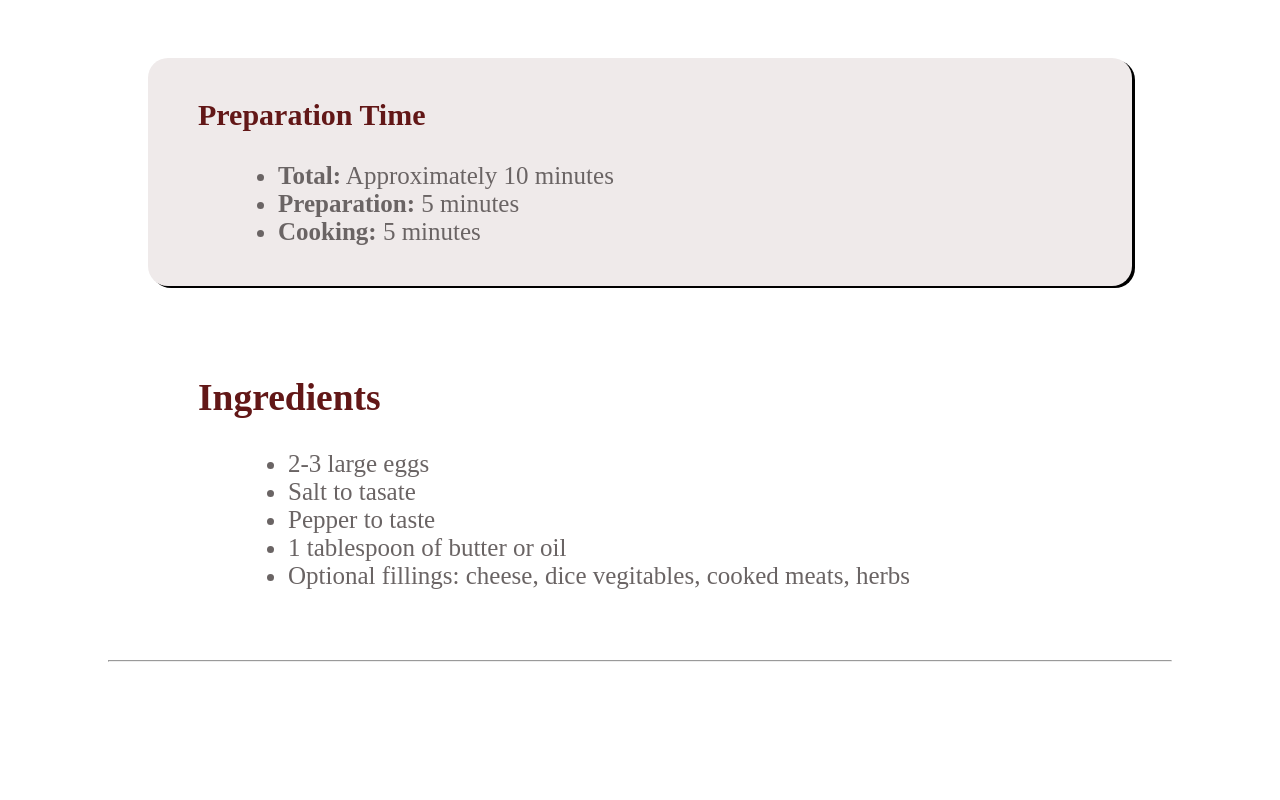
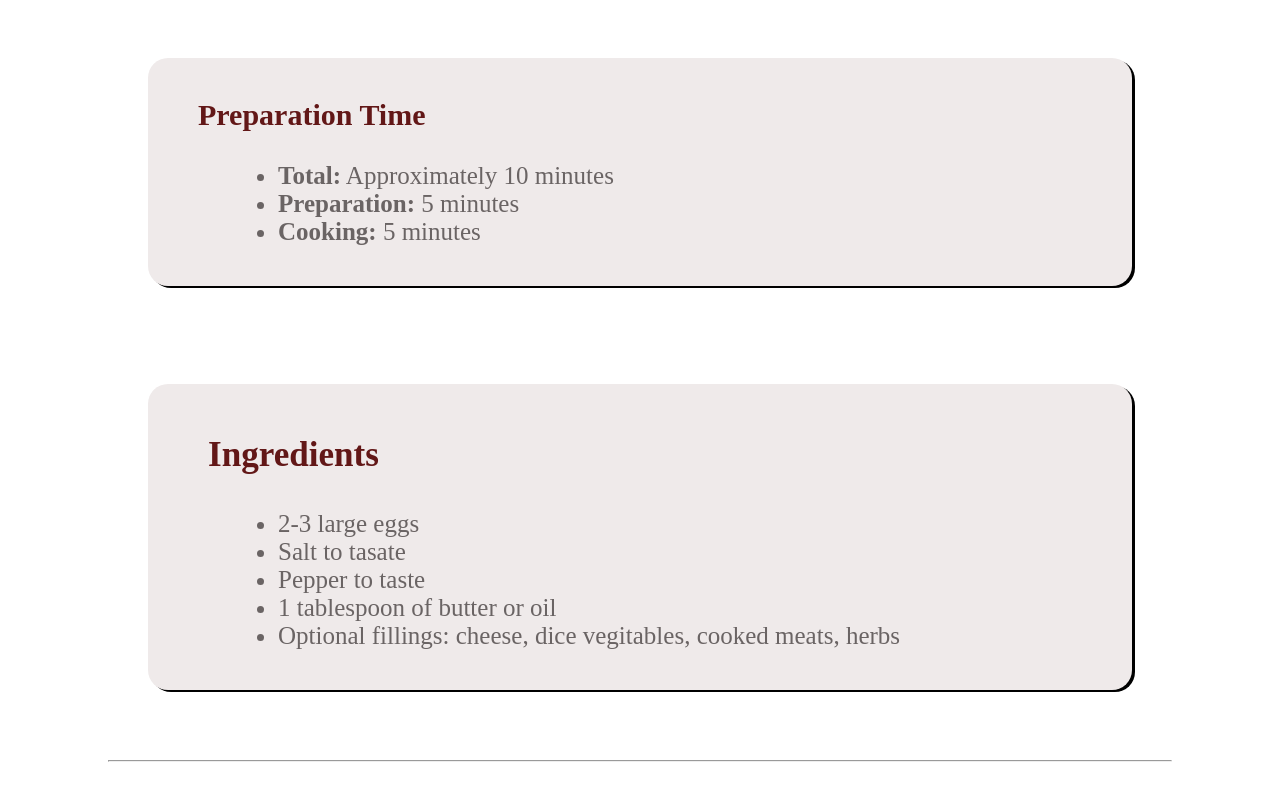
Before and after one commit to Xubaear/Recipe, a plain HTML site: page index.html in a window 1280 px wide. Shown: the part 1133-1933 px from the top of the page. Before the commit the page ends 1909 px from the top, so only its background shows below. Drawn offline with Linux system fonts and the light colour scheme.

Commit message:
some changes

```diff
--- a/index.html
+++ b/index.html
@@ -36,21 +36,23 @@
 </div>
 <br>
 
-<div>
-    <div class="things"><h2>Ingredients</h2></div>
+<div style="background-color: rgb(239, 234, 234); border-radius: 20px; margin: 40px 140px; box-shadow: 3px  2px  ;">
+    <div class="things"><h3>Ingredients</h3></div>
 
     <div>
         <ul>
-            <li>2-3 large eggs</li>
-            <li>Salt to tasate</li>
-            <li>Pepper to taste</li>
-            <li>1 tablespoon of butter or oil</li>
-            <li>Optional fillings: cheese, dice vegitables, cooked meats, herbs</li>
+            <li style="margin-left: 90px; font-size: 25px;  color: rgb(106, 100, 100);">2-3 large eggs</li>
+            <li style="margin-left: 90px; font-size: 25px;  color: rgb(106, 100, 100);">Salt to tasate</li>
+            <li style="margin-left: 90px; font-size: 25px;  color: rgb(106, 100, 100);">Pepper to taste</li>
+            <li style="margin-left: 90px; font-size: 25px;  color: rgb(106, 100, 100);">1 tablespoon of butter or oil</li>
+            <li style="margin-left: 90px; font-size: 25px; padding-bottom: 40px; color: rgb(106, 100, 100);">Optional fillings: cheese, dice vegitables, cooked meats, herbs</li>
         </ul>
     </div>
 </div>
 <hr style="margin: 70px 100px;">
 
+
+
     </main>
     <br> <br>
 </body>
--- a/style.css
+++ b/style.css
@@ -22,7 +22,7 @@ color: rgb(129, 123, 123);}
 font-size: 30px;
 color: rgb(98, 23, 23)}
 
-.things{font-size: 25px; margin-left: 190px; color: rgb(98, 23, 23)}
-
-div ul li{font-size: 25px;
-margin-left: 240px ; color: rgb(106, 100, 100);}
+.things{margin-left: 60px;
+    padding-top: 15px;
+font-size: 30px;
+color: rgb(98, 23, 23)}
```
